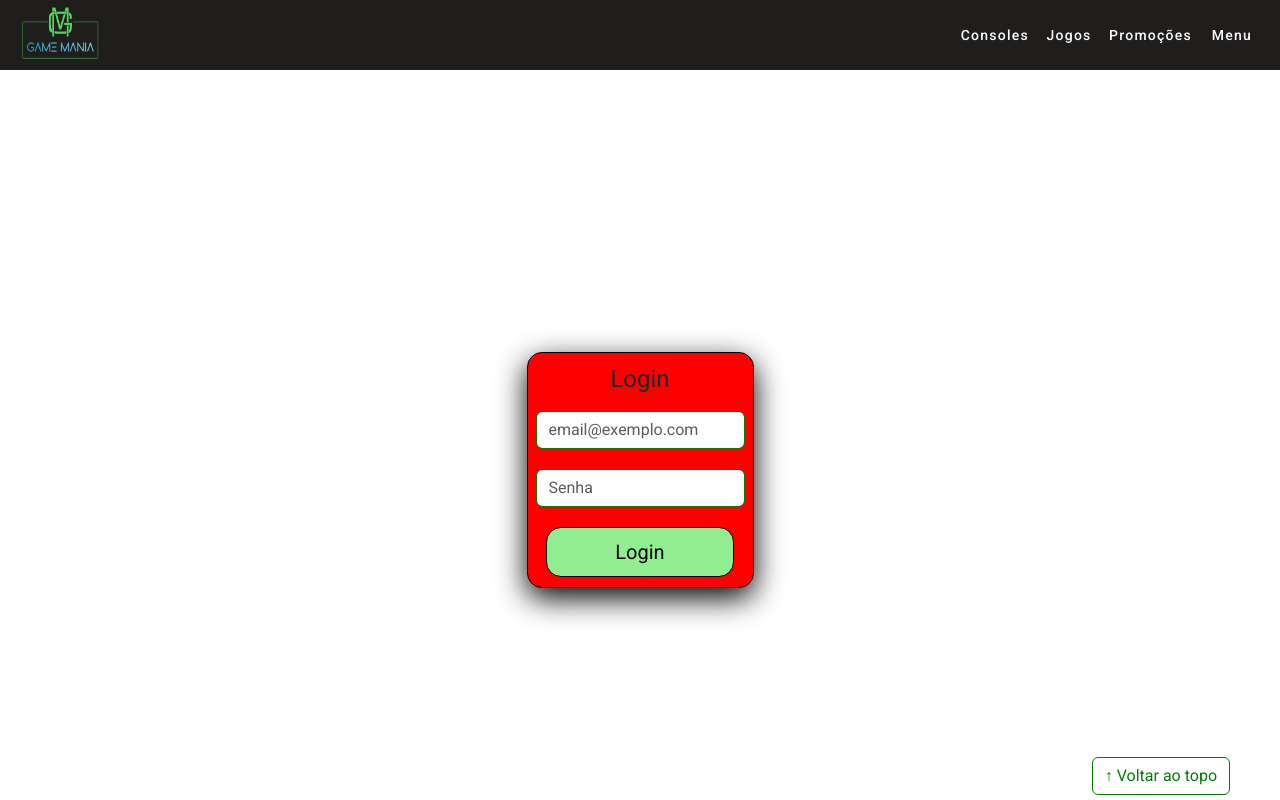
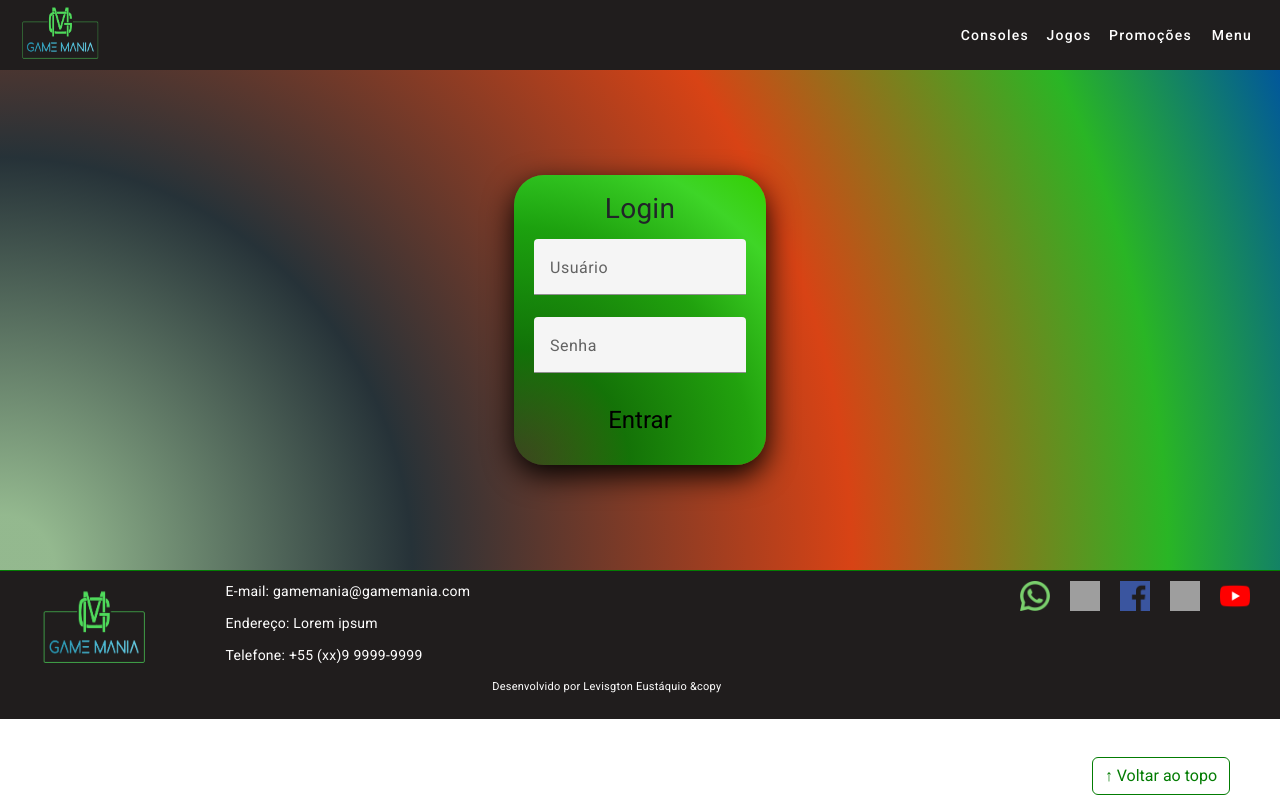
Before and after one commit to LevisgtonEustaquio/projeto-frameworks-senai, an Angular app in the folder angular/game-mania/: page /login in a window 1280 px wide. Shown: the top 800 px of the page. Built offline with nearby package versions, Linux system fonts and the light colour scheme; grey boxes are pictures that could not be loaded.

Commit message:
Projeto finalizado

```diff
--- a/angular/game-mania/src/app/login/login.component.css
+++ b/angular/game-mania/src/app/login/login.component.css
@@ -2,43 +2,65 @@ main {
     padding: 0;
     margin: 0;
     width: 100%;
-    height: 100%;
+    height: 500px;
     display: flex;
     justify-content: center;
     align-items: center;
+    background: radial-gradient(circle at 0% 100%,
+            #11630673 4%,
+            #263238 30%,
+            #d84315 62%,
+            #11ad0ce5 85%,
+            #01579b);
 }
 
-#sectionLogin {
+:host {
     display: flex;
-    justify-content: center;
-    align-items: center;
-    padding: 20px;
+    flex-direction: column;
+    align-items: flex-start;
 }
 
-.custom {
-    border: 1px solid black;
-    border-radius: 15px;
+#login {
+    display: flex;
+    align-items: center;
+    justify-content: center;
+    width: auto;
+    flex-direction: column;
+    padding: 20px;
+    background: radial-gradient(circle at 0% 100%,
+            #11630673 4%,
+            #087904e5 30%,
+            #11ad0ce5 62%,
+            #2fe629e5 85%,
+            #32cf02);
+    border-radius: 30px;
     box-shadow: 0 10px 30px 0 black;
 }
 
-.custom h1 {
-    margin-top: 10px;
+#login h3 {
+    font-size: 28px;
+
 }
 
-.custom input {
-    border: 1px solid green;
+.btnLogin {
+    border-radius: 20px;
+    background: transparent;
+
 }
 
-.customBtn {
+.btn {
+    font-size: 24px;
+    width: 200px;
     display: flex;
     align-items: center;
     justify-content: center;
-    text-align: center;
-    background-color: lightgreen;
-    border: 1px solid black;
-    border-radius: 15px;
-    width: 90%;
-    margin: auto auto 10px auto;
-    height: 50px;
-    font-size: 20px;
+    color: black;
 }
+
+.btn:hover {
+    border-radius: 20px;
+    background-color: #2e7d32;
+    color: white;
+
+    box-shadow: 0 5px 10px 0 black;
+}
--- a/angular/game-mania/src/app/login/login.component.html
+++ b/angular/game-mania/src/app/login/login.component.html
@@ -1,21 +1,22 @@
 <main>
-    <section id="sectionLogin">
+    <section id="login">
 
-        <form class="custom" class="row g-3">
+        <h3>Login</h3>
 
-            <div class="col-auto" class="custom">
-                <h1 class="text-center">Login</h1>
-                <label for="staticUsuario" class="visually-hidden">Usuário</label>
-                <input type="text" class="form-control" id="staticUsuario" placeholder="email@exemplo.com">
-                <br>
-                <label for="inputPassword2" class="visually-hidden">Senha</label>
-                <input type="password" class="form-control" id="inputPassword2" placeholder="Senha">
-                <br>
+        <mat-form-field appearance="fill">
+            <mat-label>Usuário</mat-label>
+            <input matInput id="usuario" type="text" class="validate">
+        </mat-form-field>
 
-                    <button type="submit" class="btn" class="customBtn">Login</button>
+        <mat-form-field>
+            <mat-label>Senha</mat-label>
+            <input matInput id="senha" type="password" class="validate">
+        </mat-form-field>
 
-            </div>
-        </form>
+        <div class="btnLogin">
+            <button type="submit" class="btn">Entrar</button>
+          </div>
     </section>
 
+
 </main>
--- a/angular/game-mania/src/app/login/login.component.ts
+++ b/angular/game-mania/src/app/login/login.component.ts
@@ -9,5 +9,4 @@ export class LoginComponent {
 
 
 
-
   }
--- a/angular/game-mania/src/app/menu/menu.component.css
+++ b/angular/game-mania/src/app/menu/menu.component.css
@@ -40,14 +40,6 @@
     border-radius: 50px;
 }
 
-::ng-deep .custom{
-    background-color: red;
-}
-
-.customBtn span{
-    color: white;
-}
-
 span {
     padding: 5px;
 }
```
